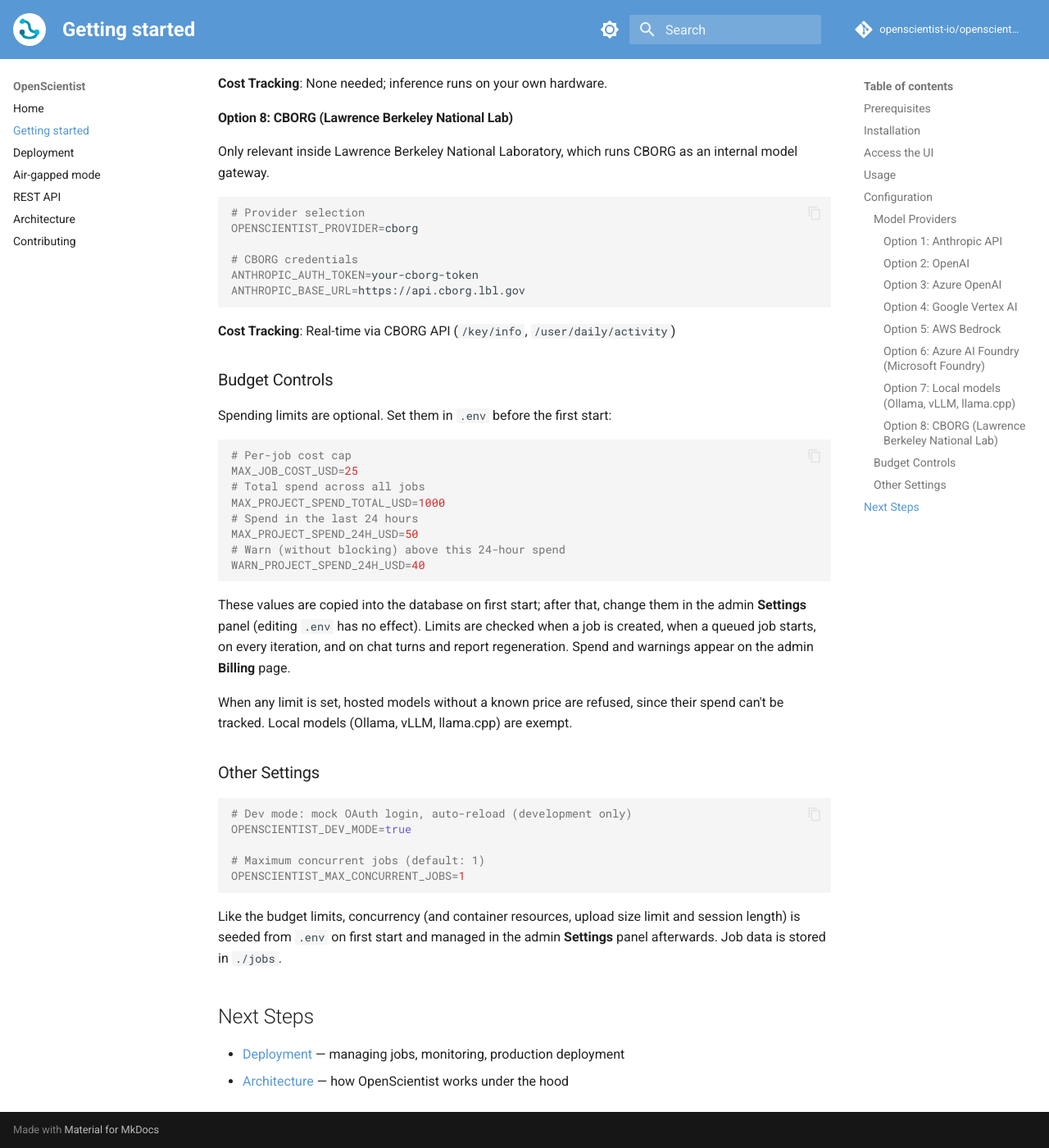
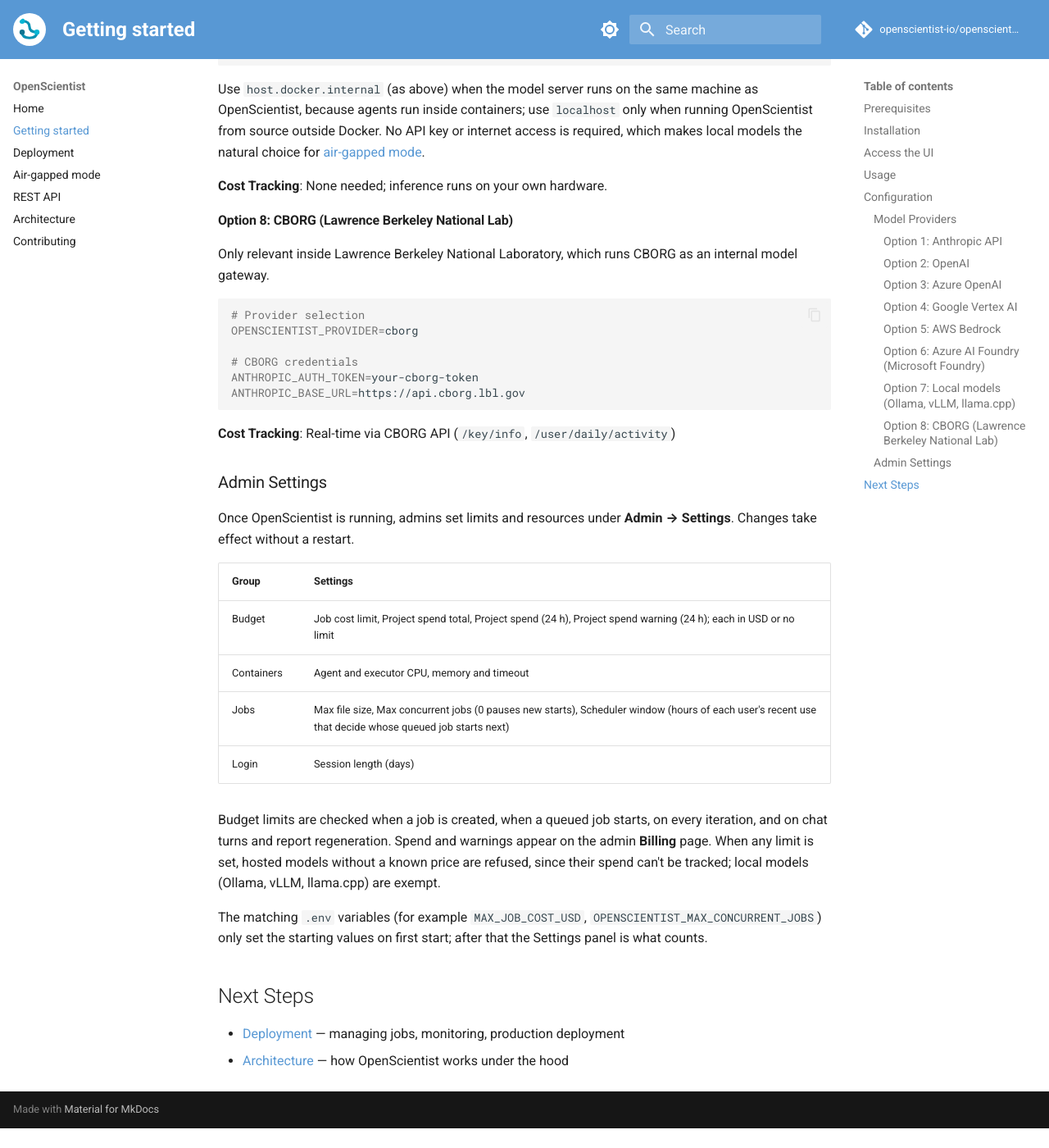
Before and after one commit to openscientist-io/openscientist-docs, an MkDocs documentation site: the page built from docs/getting-started.md, in a window 1280 px wide and 1400 px high, scrolled down 4450 px. Shown: the whole window at 82% size. Built offline with MkDocs 1.6.1 and Material for MkDocs 9.7.7, drawn with Linux system fonts in a browser that asks for light colours; comment, search, counter and statistics services are not loaded; after the commit the page ends 5826 px from its top, so only the background shows below that; some of the changed text lies outside the part shown.

Commit message:
Document the setup wizard and the admin Settings panel in place of .env limits
Co-Authored-By: Claude Opus 5.5 <noreply@anthropic.com>

````diff
--- a/docs/getting-started.md
+++ b/docs/getting-started.md
@@ -28,10 +28,11 @@ See [Configuration](#configuration) below for how to set up each provider.
 git clone https://github.com/openscientist-io/openscientist.git
 cd openscientist
 
-# First run starts a setup wizard (provider, credentials, air-gapped mode),
-# writes the .env files, then builds and starts the stack
+# First run starts a setup wizard, then builds and starts the stack
 uv run openscientist
 ```
+
+The wizard asks for your model provider and its credentials, air-gapped mode, the site address and admin emails, and checks the provider with a live call. It writes `.env`, `.env.db` and `.env.owner` and generates the secret key and database passwords, so there is nothing to edit by hand. Limits and resources are set afterwards in the admin [Settings panel](#admin-settings).
 
 Later runs start OpenScientist directly. Stop it with `uv run openscientist stop`, and re-run the wizard with `uv run openscientist setup`.
 
@@ -53,7 +54,7 @@ Open your browser to `http://localhost:8080`.
 
 ### Model Providers
 
-OpenScientist supports multiple model providers. Choose one and configure it in your `.env` file:
+The wizard writes these settings for you. The blocks below show what ends up in `.env` for each provider, for reference or for editing by hand.
 
 #### Option 1: Anthropic API
 
@@ -239,36 +240,20 @@ ANTHROPIC_BASE_URL=https://api.cborg.lbl.gov
 
 **Cost Tracking**: Real-time via CBORG API (`/key/info`, `/user/daily/activity`)
 
-### Budget Controls
+### Admin Settings
 
-Spending limits are optional. Set them in `.env` before the first start:
+Once OpenScientist is running, admins set limits and resources under **Admin → Settings**. Changes take effect without a restart.
 
-```bash
-# Per-job cost cap
-MAX_JOB_COST_USD=25
-# Total spend across all jobs
-MAX_PROJECT_SPEND_TOTAL_USD=1000
-# Spend in the last 24 hours
-MAX_PROJECT_SPEND_24H_USD=50
-# Warn (without blocking) above this 24-hour spend
-WARN_PROJECT_SPEND_24H_USD=40
-```
+| Group | Settings |
+| --- | --- |
+| Budget | Job cost limit, Project spend total, Project spend (24 h), Project spend warning (24 h); each in USD or no limit |
+| Containers | Agent and executor CPU, memory and timeout |
+| Jobs | Max file size, Max concurrent jobs (0 pauses new starts), Scheduler window (hours of each user's recent use that decide whose queued job starts next) |
+| Login | Session length (days) |
 
-These values are copied into the database on first start; after that, change them in the admin **Settings** panel (editing `.env` has no effect). Limits are checked when a job is created, when a queued job starts, on every iteration, and on chat turns and report regeneration. Spend and warnings appear on the admin **Billing** page.
+Budget limits are checked when a job is created, when a queued job starts, on every iteration, and on chat turns and report regeneration. Spend and warnings appear on the admin **Billing** page. When any limit is set, hosted models without a known price are refused, since their spend can't be tracked; local models (Ollama, vLLM, llama.cpp) are exempt.
 
-When any limit is set, hosted models without a known price are refused, since their spend can't be tracked. Local models (Ollama, vLLM, llama.cpp) are exempt.
-
-### Other Settings
-
-```bash
-# Dev mode: mock OAuth login, auto-reload (development only)
-OPENSCIENTIST_DEV_MODE=true
-
-# Maximum concurrent jobs (default: 1)
-OPENSCIENTIST_MAX_CONCURRENT_JOBS=1
-```
-
-Like the budget limits, concurrency (and container resources, upload size limit and session length) is seeded from `.env` on first start and managed in the admin **Settings** panel afterwards. Job data is stored in `./jobs`.
+The matching `.env` variables (for example `MAX_JOB_COST_USD`, `OPENSCIENTIST_MAX_CONCURRENT_JOBS`) only set the starting values on first start; after that the Settings panel is what counts.
 
 ## Next Steps
 
````
Also changed, not shown: docs/deployment.md (+2 -2 lines).
